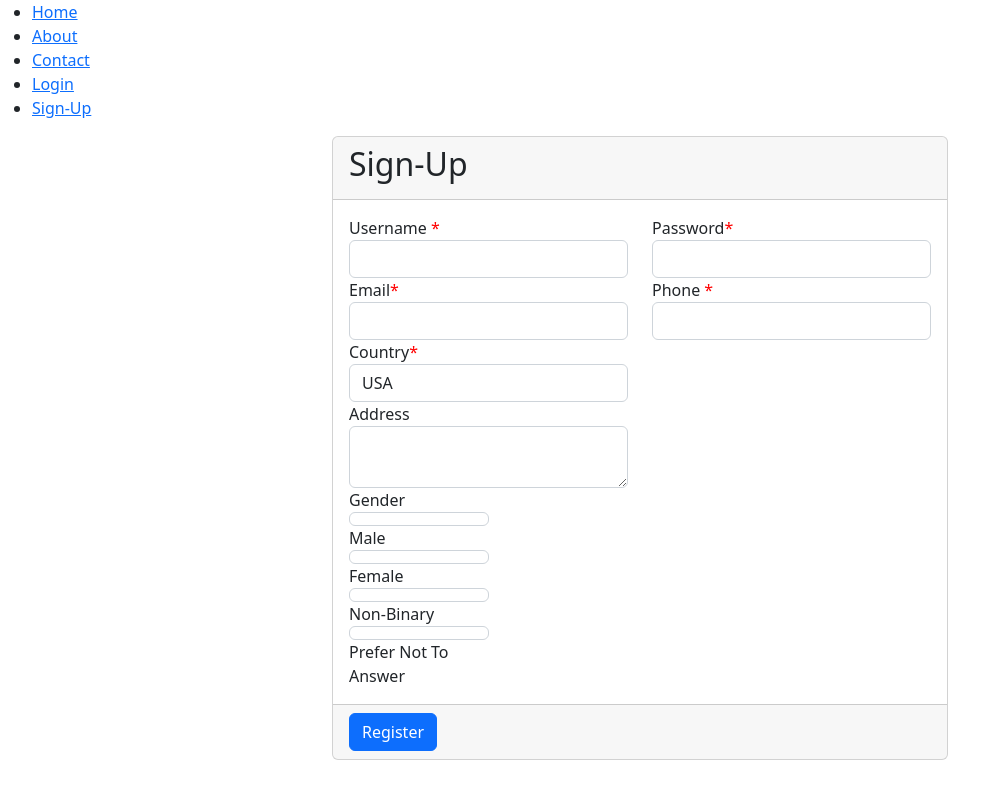
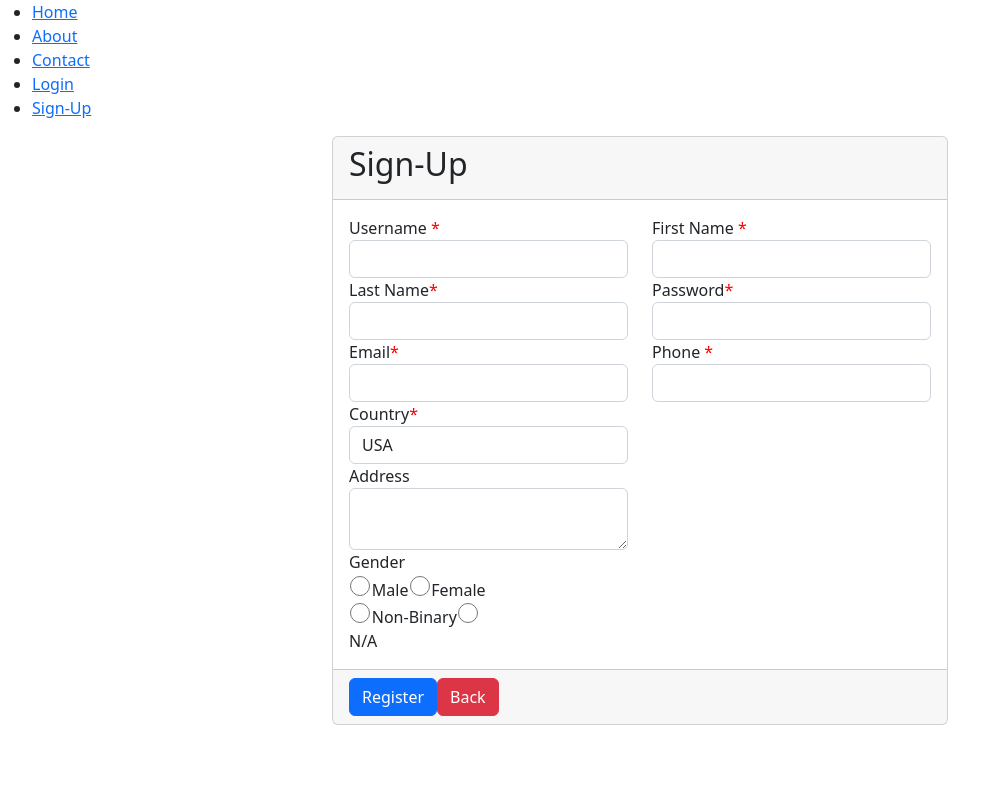
Before and after one commit to coopernapoli/Phase-2-Project, a React (Create React App) app: page /signup in a window 1280 px wide. Shown: the whole page, without its empty margins (0-997 px from the left). Built offline with nearby package versions, Linux system fonts and the light colour scheme.

Commit message:
Added first name and last name divisions and inputs.

```diff
--- a/src/App.css
+++ b/src/App.css
@@ -15,6 +15,12 @@
 
 .errmsg{
   color: red;
+}
+
+.app-check{
+  height: 20px;
+  width: 20px;
+  margin: 1%;
 }
 
 .App-header {
--- a/src/Signup.js
+++ b/src/Signup.js
@@ -1,16 +1,22 @@
 import {useState} from "react";
 import { Link } from "react-router-dom";
 const SignUp = () => {
+
     const [newUsername, newUsernamePost]=useState();
+    const [newFirstName, newFirstNamePost]=useState();
+    const [newLastName, newLastNamePost]=useState();
     const [newPassword, newPasswordPost]=useState();
+    const [newPhone, newPhonePost]=useState();
+    const [newAddress, newAddressPost]=useState();
+    const [newCountry, newCountryPost]=useState();
 
-    const CreateUser = (e) => {
+    const createUser = (e) => {
         e.preventDefault();
     }
     return (
         <div>
             <div className="offset-lg-3 col-lg-6">
-                <form className="container">
+                <form className="container" onSubmit={createUser}>
                     <div className="card">
                         <div className="card-header">
                         <h2>Sign-Up</h2>
@@ -20,19 +26,31 @@ const SignUp = () => {
                                 <div className="col-lg-6">
                                     <div className="form-group">
                                         <label>Username <span className="errmsg">*</span></label>
-                                        <input className="form-control"></input>
+                                        <input value={newUsername} onChange={e=>newUsernamePost(e.target.value)} className="form-control"></input>
+                                    </div>
+                                </div>
+                                <div className="col-lg-6">
+                                    <div className="form-group">
+                                        <label>First Name <span className="errmsg">*</span></label>
+                                        <input value={newFirstName} onChange={e=>newFirstNamePost(e.target.value)} className="form-control"></input>
+                                    </div>
+                                </div>
+                                <div className="col-lg-6">
+                                    <div className="form-group">
+                                        <label>Last Name<span className="errmsg">*</span></label>
+                                        <input value={newLastName} onChange={e=>newLastNamePost(e.target.value)} className="form-control"></input>
                                     </div>
                                 </div>
                                 <div className="col-lg-6">
                                     <div className="form-group">
                                         <label>Password<span className="errmsg">*</span></label>
-                                        <input type="password" className="form-control"></input>
+                                        <input value={newPassword} onChange={e=>newPasswordPost(e.target.value)} type="password" className="form-control"></input>
                                     </div>
                                 </div>
                                 <div className="col-lg-6">
                                     <div className="form-group">
                                         <label>Email<span className="errmsg">*</span></label>
-                                        <input className="form-control"></input>
+                                        <input value={newPhone} onChange={e=>newPhonePost(e.target.value)} className="form-control"></input>
                                     </div>
                                 </div>
                                 <div className="col-lg-6">
@@ -65,14 +83,15 @@ const SignUp = () => {
                                 <div className="col-lg-6">
                                     <div className="form-group">
                                         <label>Gender</label>
-                                        <input type="radio" value="male" className="form-control"></input>
+                                        <br></br>
+                                        <input type="radio" value="male" className="app-check"></input>
                                         <label>Male</label>
-                                        <input type="radio" value="female" className="form-control"></input>
+                                        <input type="radio" value="female" className="app-check"></input>
                                         <label>Female</label>
-                                        <input type="radio" value="nonbinary" className="form-control"></input>
+                                        <input type="radio" value="nonbinary" className="app-check"></input>
                                         <label>Non-Binary</label>
-                                        <input type="radio" value="refuse" className="form-control"></input>
-                                        <label>Prefer Not To Answer</label>
+                                        <input type="radio" value="refuse" className="app-check"></input>
+                                        <label>N/A</label>
                                     </div>
                                 </div>
                                 </div>
@@ -80,6 +99,7 @@ const SignUp = () => {
                         </div>
                         <div className="card-footer">
                             <button className="btn btn-primary" type="submit">Register</button>
+                            <a className="btn btn-danger">Back</a>
                         </div>
 
                     </div>
```
